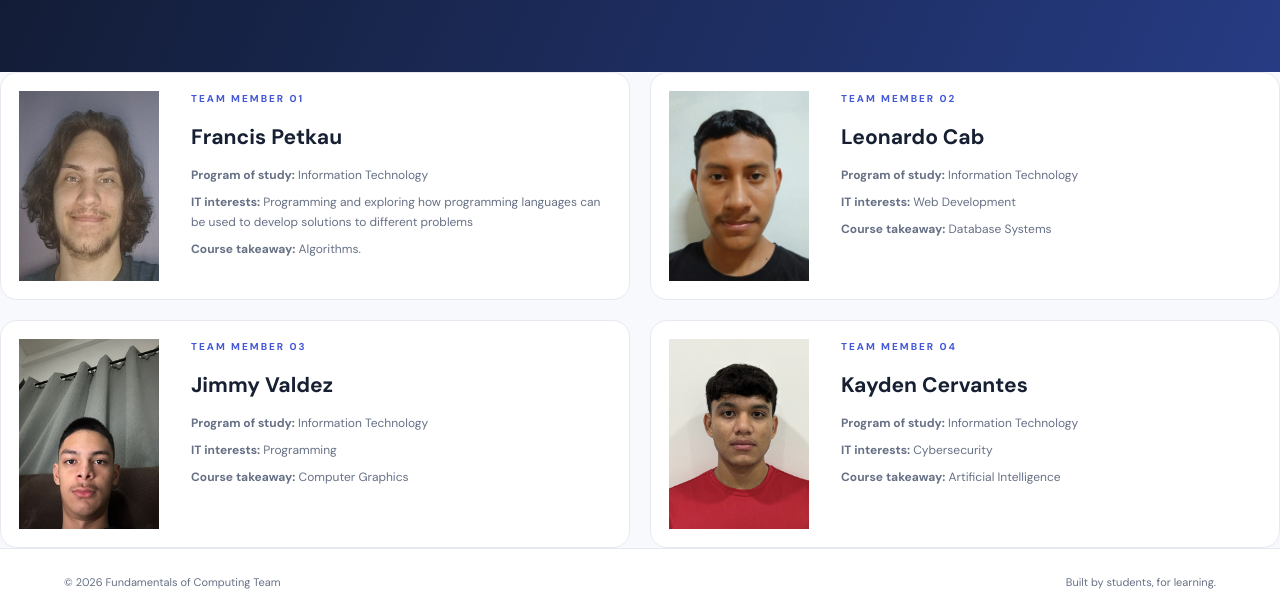
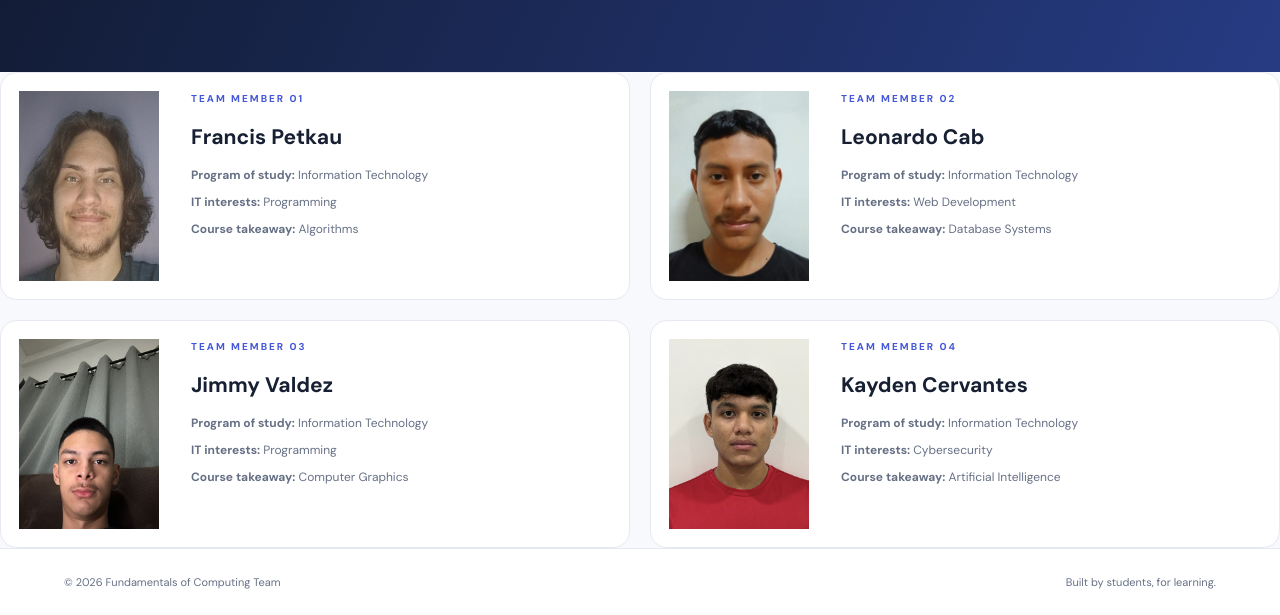
Before and after one commit to 2026164978-cyber/To-do-List-App, a plain HTML site: page team.html in a window 1280 px wide. Shown: the part 312-927 px from the top of the page. Drawn offline with Linux system fonts and the light colour scheme.

Commit message:
Revise Francis Petkau's profile details
Updated team member information for Francis Petkau.

```diff
--- a/team.html
+++ b/team.html
@@ -12,7 +12,7 @@
     <section class="page-hero"><p class="eyebrow">THE PEOPLE BEHIND THE PROJECT</p><h1>Meet our team.</h1><p>Four students working together to apply what we learned in Fundamentals of Computing.</p></section>
 
       <div class="team-grid">
-        <article class="person-card"><img src="assets/profile.jpeg" alt="Francis Petkau" class="profile-photo" style="width: 140px; height: 190px;"><div class="person-info"><p class="eyebrow">TEAM MEMBER 01</p><h2>Francis Petkau</h2><p><b>Program of study:</b> Information Technology</p><p><b>IT interests:</b> Programming and exploring how programming languages can be used to develop solutions to different problems</p><p><b>Course takeaway:</b> Algorithms.</p></div></article>
+        <article class="person-card"><img src="assets/profile.jpeg" alt="Francis Petkau" class="profile-photo" style="width: 140px; height: 190px;"><div class="person-info"><p class="eyebrow">TEAM MEMBER 01</p><h2>Francis Petkau</h2><p><b>Program of study:</b> Information Technology</p><p><b>IT interests:</b> Programming</p><p><b>Course takeaway:</b> Algorithms</p></div></article>
         <article class="person-card"><img src="assets/leonardo.jpeg" alt="Leonardo Cab" class="profile-photo" style="width: 140px; height: 190px;"><div class="person-info"><p class="eyebrow">TEAM MEMBER 02</p><h2>Leonardo Cab</h2><p><b>Program of study:</b> Information Technology</p><p><b>IT interests:</b> Web Development</p><p><b>Course takeaway:</b> Database Systems</p></div></article>
         <article class="person-card"><img src="assets/jimmy.jpeg" alt="Jimmy Valdez" class="profile-photo" style="width: 140px; height: 190px;"><div class="person-info"><p class="eyebrow">TEAM MEMBER 03</p><h2>Jimmy Valdez</h2><p><b>Program of study:</b> Information Technology</p><p><b>IT interests:</b> Programming</p><p><b>Course takeaway:</b> Computer Graphics</p></div></article>
         <article class="person-card"><img src="assets/ID%20picture.jpeg" alt="Kayden Cervantes" class="person-photo" style="width: 140px; height: 190px; object-fit: cover;"><div class="person-info"><p class="eyebrow">TEAM MEMBER 04</p><h2>Kayden Cervantes</h2><p><b>Program of study:</b> Information Technology</p><p><b>IT interests:</b> Cybersecurity</p><p><b>Course takeaway:</b> Artificial Intelligence</p></div></article>
```
